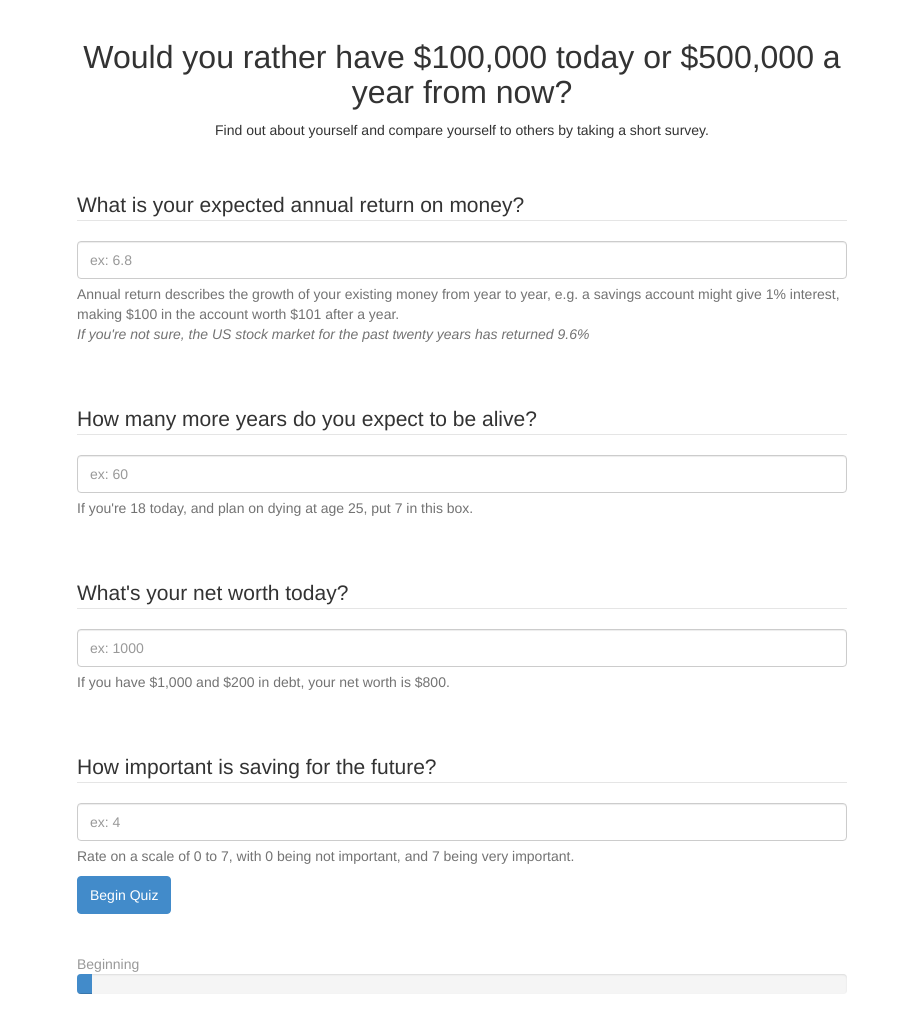
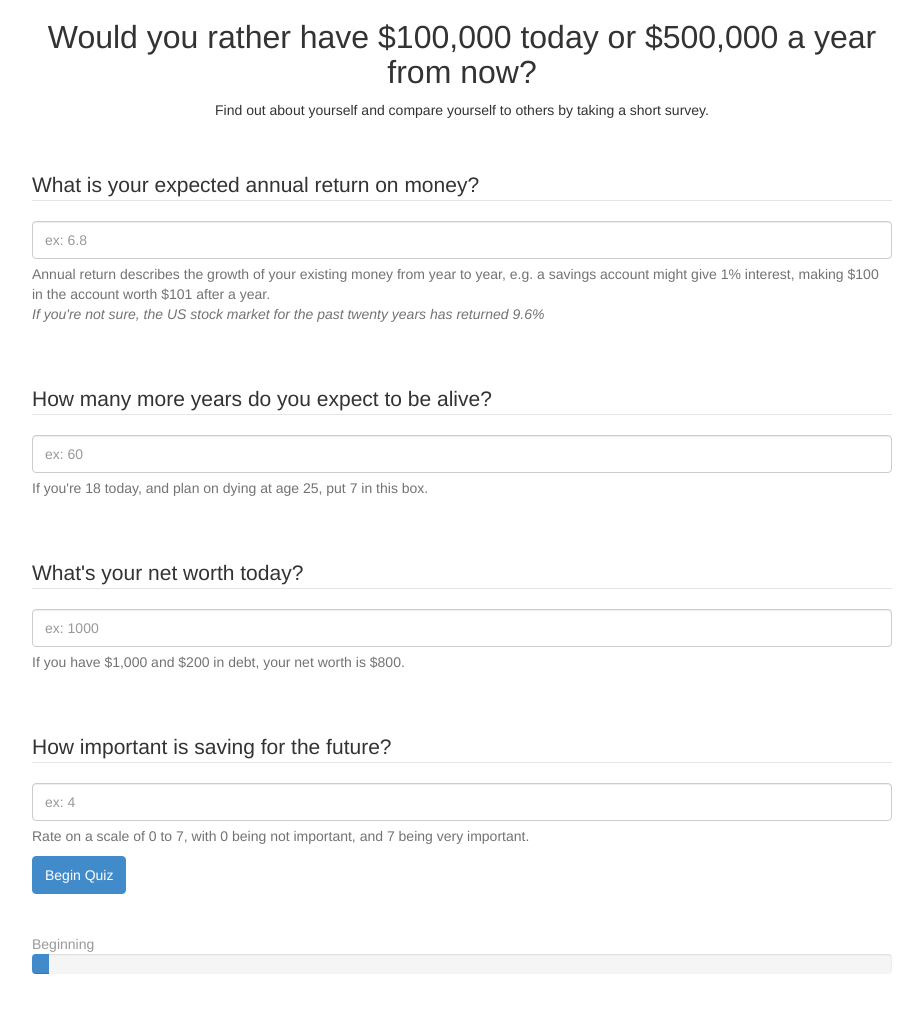
Before and after one commit to rozap/discountrates, a Django app: page / in a window 1280 px wide. Shown: the whole page, without its empty margins (178-1101 px from the left). After the commit the page ends 974 px from the top, so only its background shows below. Run offline with Django 3.2, Linux system fonts and the light colour scheme; parts of the project's set-up code (start-up, migrations or seed data) failed here and were passed over; some libraries are stand-ins or nearby versions.

Commit message:
fix bugs in the ui

```diff
--- a/static/css/style.css
+++ b/static/css/style.css
@@ -3103,7 +3103,7 @@ button.close {
   border-top-color: #ffffff;
   border-bottom-color: #ffffff;
 }
-@media screen and (min-width: 768px) {
+@media screen and (min-width: 480px) {
   .navbar-brand {
     float: left;
     margin-left: -5px;
@@ -4469,3 +4469,7 @@ legend {
   margin-bottom: 0px;
   margin-top: 60px;
 }
+.container {
+  max-width: 980px;
+  padding: 0px 60px;
+}
--- a/static/less/bootstrap.less
+++ b/static/less/bootstrap.less
@@ -84,3 +84,8 @@ legend {
 	margin-bottom:0px;
 	margin-top:@grid-gutter-width*2;
 }
+
+.container {
+	max-width:980px;
+	padding:0px @grid-gutter-width*2;
+}
--- a/static/less/variables.less
+++ b/static/less/variables.less
@@ -424,4 +424,4 @@
 // Padding, to be divided by two and applied to the left and right of all columns
 @grid-gutter-width:         30px;
 // Point at which the navbar stops collapsing
-@grid-float-breakpoint:     @screen-tablet;
+@grid-float-breakpoint:     @screen-tiny;
--- a/static/templates/quiz/question.html
+++ b/static/templates/quiz/question.html
@@ -11,7 +11,7 @@
 		<a href="javascript:void(0)"
 			class="btn btn-primary btn-large answer-now  btn-block"
 			>
-			$<%= numberWithCommas(Math.round(question.start_amount)) %> now
+			$<%= numberWithCommas(Math.round(question.start_amount)) %> <br>now
 		</a>
 	</div>
 	<div class="col col-lg-2">
@@ -21,7 +21,7 @@
 		<a href="javascript:void(0)"
 			class="btn btn-primary btn-large answer-later btn-block"
 			data-answer="later">
-			$<%= numberWithCommas(Math.round(question.end_amount)) %> in <%= question.years %> year<%= question.years == 1? '' : 's' %>
+			$<%= numberWithCommas(Math.round(question.end_amount)) %> <br>in <%= question.years %> year<%= question.years == 1? '' : 's' %>
 		</a>
 	</div>
 </div>
--- a/static/templates/quiz/result.html
+++ b/static/templates/quiz/result.html
@@ -2,6 +2,6 @@
 	<div class="col col-lg-12">
 		The average consistency value is
 		 <%= stability_avg.toFixed(2) %>, with a standard deviation of
-		 <%= stability_stdev.toFixed(2) %>. This means that you are <%= ((stability_avg - quiz.overlap) / stability_stdev).toFixed(2) %> standard deviations away from the average in discount rate consistency.
+		 <%= stability_stdev.toFixed(2) %>. This means that you are <%= ((stability_avg - quiz.overlap) / stability_stdev).toFixed(2) %> standard deviations away from the average discount rate.
 	</div>
 </div>
--- a/templates/quiz/quiz.html
+++ b/templates/quiz/quiz.html
@@ -9,18 +9,14 @@
 
 {% block main %}
 
-
 <div class="row">
-	<div class="col col-lg-8 col-offset-2">
-		<h1></h1>
-	</div>
-	<div id="quiz-body" class="col col-lg-8 col-offset-2">
+	<div id="quiz-body" class="col col-lg-12">
 
 
 	</div>
 
 
-	<div class="col col-lg-8 col-offset-2" style="margin-top:40px">
+	<div class="col col-lg-12" style="margin-top:40px">
 		<span class="text-muted" id="progress-text">Beginning</span>
 		<div class="progress">
 		  <div class="progress-bar" style="width: 2%;"></div>
@@ -33,4 +29,5 @@
 </div>
 
 
+
 {% endblock %}
```
